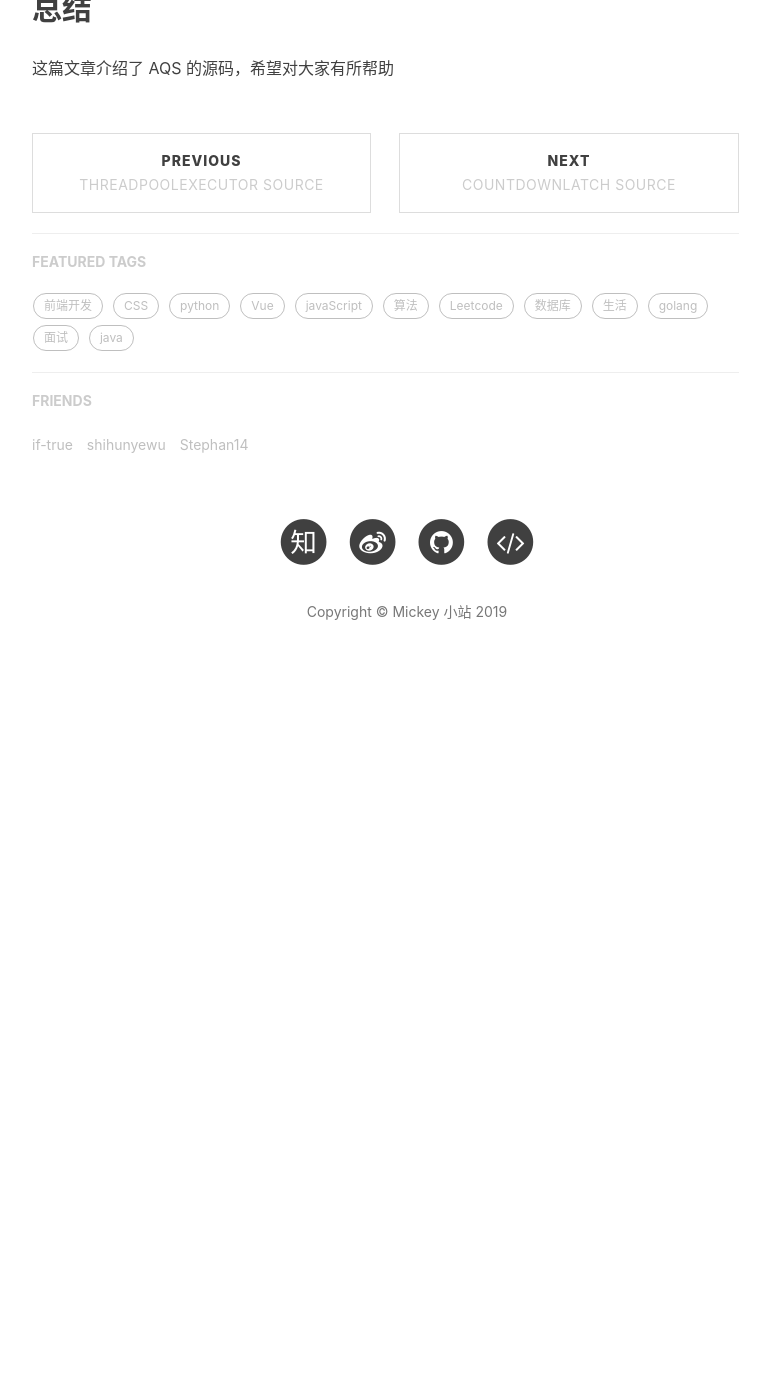
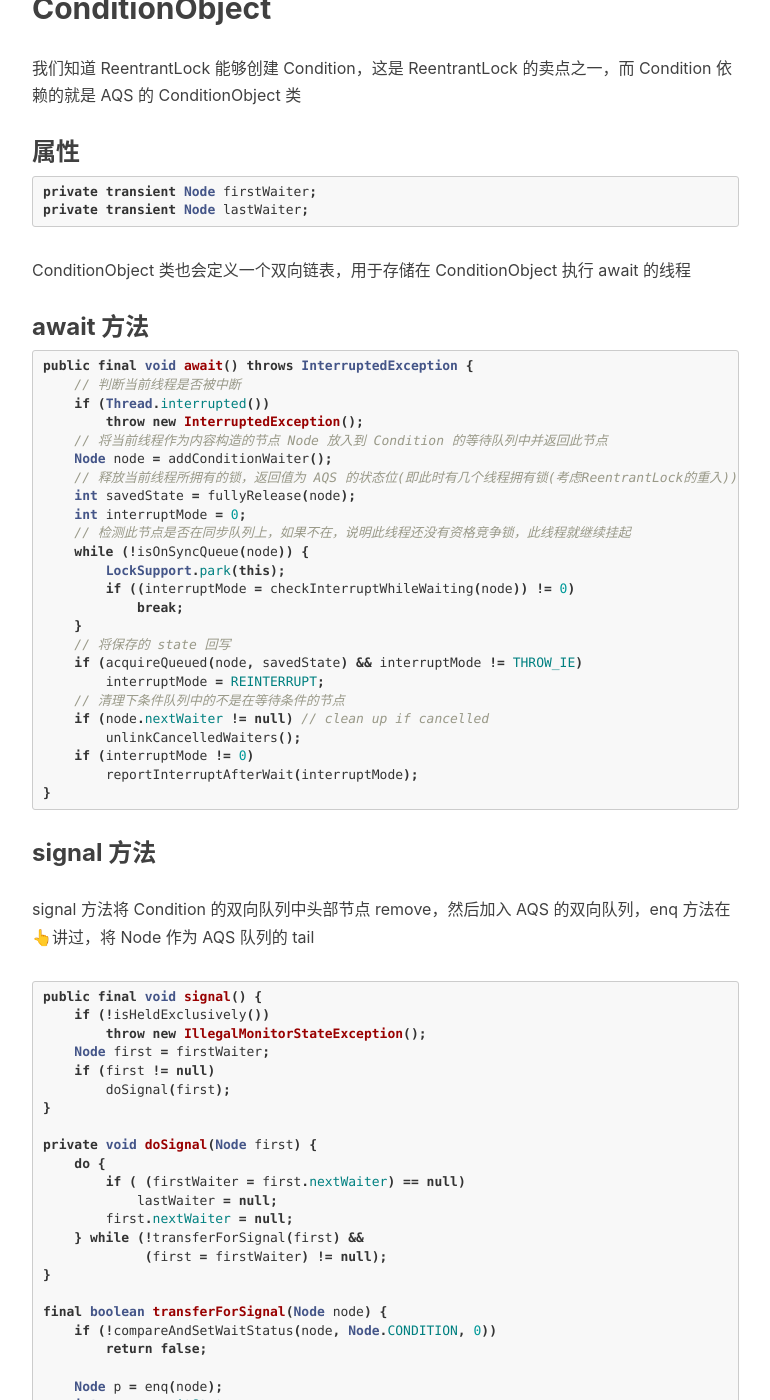
Before and after one commit to mickey0524/mickey0524.github.io, a Jekyll site: the page built from _posts/2019-06-27-java-aqs-source.md, in a window 1280 px wide and 1400 px high, scrolled down 9027 px. Shown: the whole window, without its empty margins (233-1003 px from the left). Built offline with Jekyll 4.4.1, drawn with Linux system fonts in a browser that asks for light colours; nearby versions of some CDN libraries; comment, search, counter and statistics services are not loaded; before the commit the page ends 9715 px from its top, so only the background shows below that; some of the changed text lies outside the part shown.

Commit message:
feat(java): 新增 AQS 的 ConditionObject

````diff
--- a/_posts/2019-06-27-java-aqs-source.md
+++ b/_posts/2019-06-27-java-aqs-source.md
@@ -408,6 +408,106 @@ private void doReleaseShared() {
 }
 ```
 
+## ConditionObject
+
+我们知道 ReentrantLock 能够创建 Condition，这是 ReentrantLock 的卖点之一，而 Condition 依赖的就是 AQS 的 ConditionObject 类
+
+### 属性
+
+```java
+private transient Node firstWaiter;
+private transient Node lastWaiter;
+```
+
+ConditionObject 类也会定义一个双向链表，用于存储在 ConditionObject 执行 await 的线程
+
+### await 方法
+
+```java
+public final void await() throws InterruptedException {
+    // 判断当前线程是否被中断
+    if (Thread.interrupted())
+        throw new InterruptedException();
+    // 将当前线程作为内容构造的节点 Node 放入到 Condition 的等待队列中并返回此节点
+    Node node = addConditionWaiter();
+    // 释放当前线程所拥有的锁，返回值为 AQS 的状态位(即此时有几个线程拥有锁(考虑ReentrantLock的重入))
+    int savedState = fullyRelease(node);
+    int interruptMode = 0;
+    // 检测此节点是否在同步队列上，如果不在，说明此线程还没有资格竞争锁，此线程就继续挂起
+    while (!isOnSyncQueue(node)) {
+        LockSupport.park(this);
+        if ((interruptMode = checkInterruptWhileWaiting(node)) != 0)
+            break;
+    }
+    // 将保存的 state 回写
+    if (acquireQueued(node, savedState) && interruptMode != THROW_IE)
+        interruptMode = REINTERRUPT;
+    // 清理下条件队列中的不是在等待条件的节点
+    if (node.nextWaiter != null) // clean up if cancelled
+        unlinkCancelledWaiters();
+    if (interruptMode != 0)
+        reportInterruptAfterWait(interruptMode);
+}
+```
+
+### signal 方法
+
+signal 方法将 Condition 的双向队列中头部节点 remove，然后加入 AQS 的双向队列，enq 方法在👆讲过，将 Node 作为 AQS 队列的 tail
+
+```java
+public final void signal() {
+    if (!isHeldExclusively())
+        throw new IllegalMonitorStateException();
+    Node first = firstWaiter;
+    if (first != null)
+        doSignal(first);
+}
+
+private void doSignal(Node first) {
+    do {
+        if ( (firstWaiter = first.nextWaiter) == null)
+            lastWaiter = null;
+        first.nextWaiter = null;
+    } while (!transferForSignal(first) &&
+             (first = firstWaiter) != null);
+}
+
+final boolean transferForSignal(Node node) {
+    if (!compareAndSetWaitStatus(node, Node.CONDITION, 0))
+        return false;
+
+    Node p = enq(node);
+    int ws = p.waitStatus;
+    if (ws > 0 || !compareAndSetWaitStatus(p, ws, Node.SIGNAL))
+        LockSupport.unpark(node.thread);
+    return true;
+}
+```
+
+### signalAll 方法
+
+signalAll 方法将 Condition 的双向队列中所有节点 remove，然后加入 AQS 的双向队列
+
+```java
+public final void signalAll() {
+    if (!isHeldExclusively())
+        throw new IllegalMonitorStateException();
+    Node first = firstWaiter;
+    if (first != null)
+        doSignalAll(first);
+}
+
+private void doSignalAll(Node first) {
+    lastWaiter = firstWaiter = null;
+    do {
+        Node next = first.nextWaiter;
+        first.nextWaiter = null;
+        transferForSignal(first);
+        first = next;
+    } while (first != null);
+}
+```
+
 ## 总结
 
 这篇文章介绍了 AQS 的源码，希望对大家有所帮助
````
